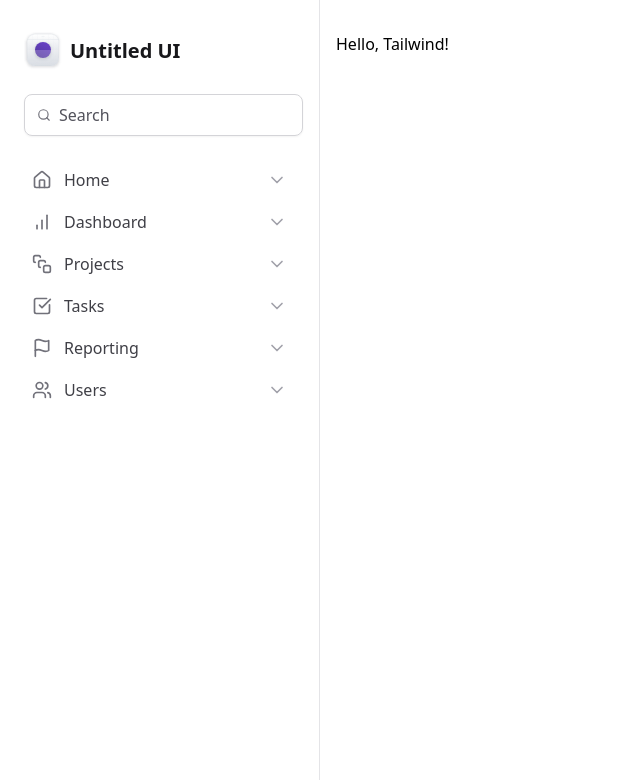
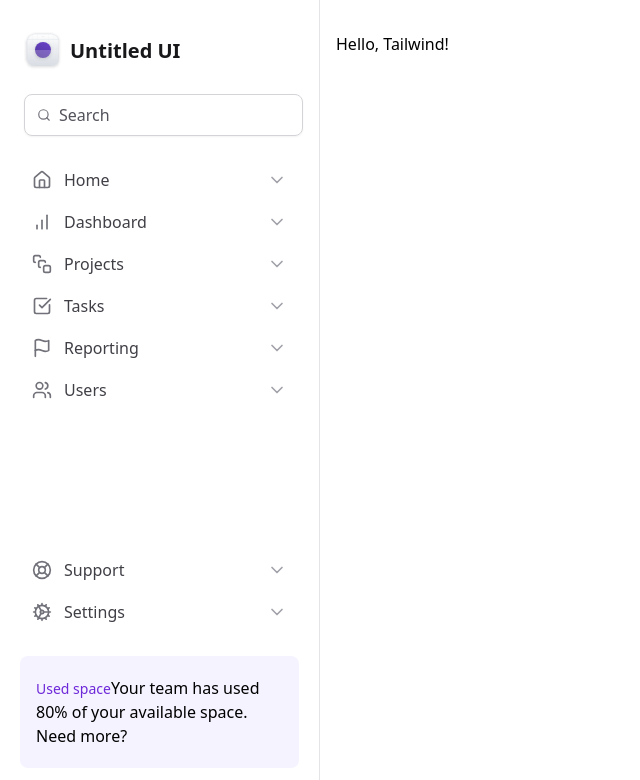
Before and after one commit to dmenezesgabriel/next-tailwind-ignite, a Next.js app: page / in a window 1280 px wide. Shown: the top 780 px of the page, without its empty margins (0-640 px from the left). Built offline with nearby package versions, Linux system fonts and the light colour scheme.

Commit message:
feat: add sidebar footer

```diff
--- a/src/components/sidebar/index.tsx
+++ b/src/components/sidebar/index.tsx
@@ -1,10 +1,20 @@
-import { Search } from "lucide-react";
+import {
+  BarChart,
+  CheckSquare,
+  Cog,
+  Flag,
+  Home,
+  LifeBuoy,
+  Search,
+  SquareStack,
+  Users,
+} from "lucide-react";
 import { Logo } from "./logo";
-import { MainNavigation } from "./main-navigation";
+import { NavItem } from "./nav-item";
 
 export function Sidebar() {
   return (
-    <aside className="space-y-6 border-r border-zinc-200 px-5 py-8">
+    <aside className="flex flex-col gap-6 border-r border-zinc-200 px-5 py-8">
       <Logo />
 
       <div className="mx-1 flex w-full items-center gap-2 rounded-lg border border-zinc-300 px-3 py-2 shadow-sm">
@@ -15,7 +25,33 @@
           type="text"
         />
       </div>
-      <MainNavigation />
+
+      <nav className="space-y-0.5">
+        <NavItem title="Home" icon={Home} />
+        <NavItem title="Dashboard" icon={BarChart} />
+        <NavItem title="Projects" icon={SquareStack} />
+        <NavItem title="Tasks" icon={CheckSquare} />
+        <NavItem title="Reporting" icon={Flag} />
+        <NavItem title="Users" icon={Users} />
+      </nav>
+
+      <div className="mt-auto flex flex-col gap-6">
+        <nav className="space-y-0.5">
+          <NavItem title="Support" icon={LifeBuoy} />
+          <NavItem title="Settings" icon={Cog} />
+        </nav>
+
+        <div className="flex flex-col gap-4 rounded-lg bg-violet-50 px-4 py-5">
+          <div className="space-y-1">
+            <span className="text-sm/5 font-medium text-violet-700">
+              Used space
+            </span>
+            <span>
+              Your team has used 80% of your available space. Need more?
+            </span>
+          </div>
+        </div>
+      </div>
     </aside>
   );
 }
--- a/src/components/sidebar/main-navigation/index.tsx
+++ /dev/null
@@ -1,22 +0,0 @@
-import {
-  BarChart,
-  CheckSquare,
-  Flag,
-  Home,
-  SquareStack,
-  Users,
-} from "lucide-react";
-import { NavItem } from "./nav-item";
-
-export function MainNavigation() {
-  return (
-    <nav className="space-y-0.5">
-      <NavItem title="Home" icon={Home} />
-      <NavItem title="Dashboard" icon={BarChart} />
-      <NavItem title="Projects" icon={SquareStack} />
-      <NavItem title="Tasks" icon={CheckSquare} />
-      <NavItem title="Reporting" icon={Flag} />
-      <NavItem title="Users" icon={Users} />
-    </nav>
-  );
-}
```
Also changed, not shown: src/components/sidebar/nav-item.tsx (renamed from src/components/sidebar/main-navigation/nav-item.tsx).
